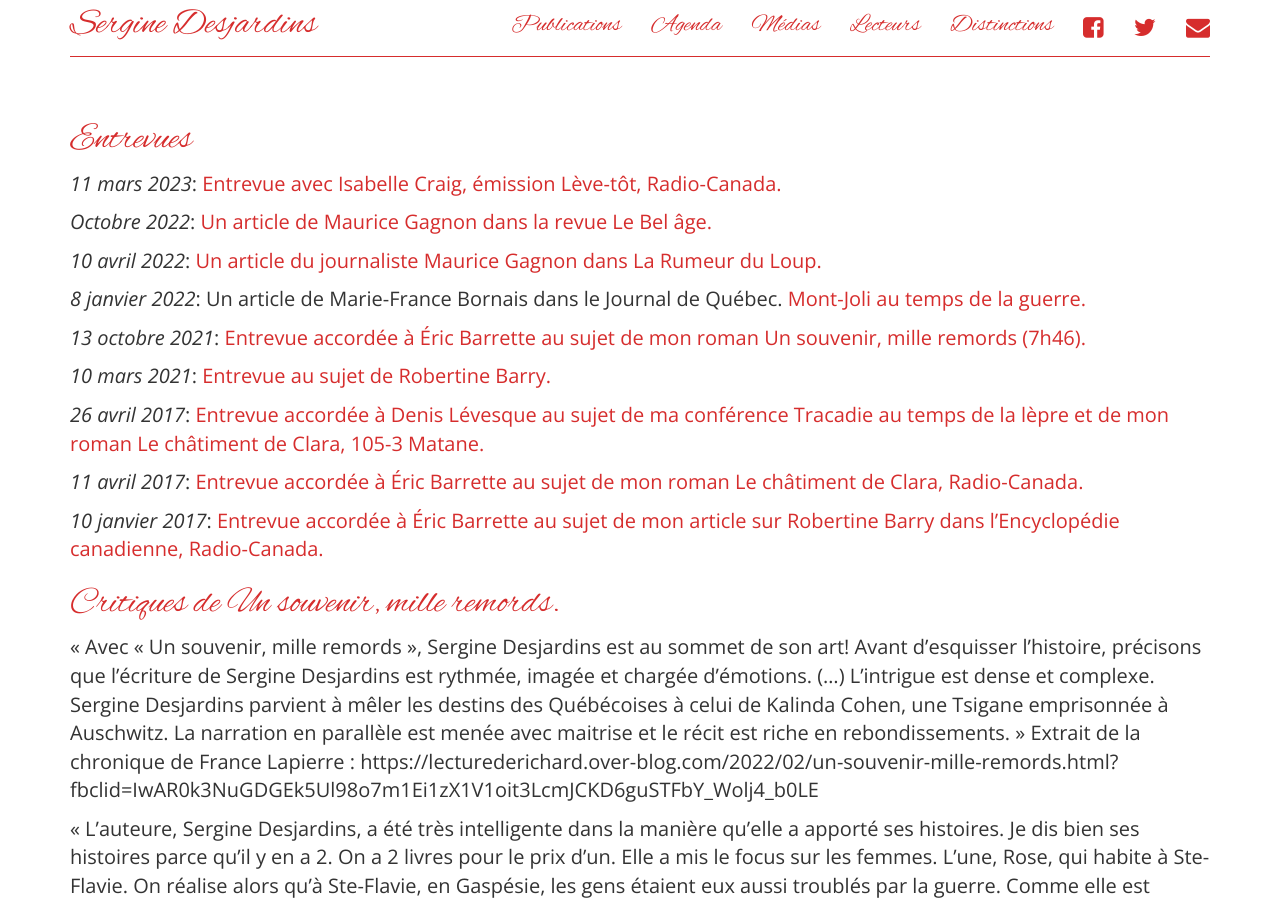
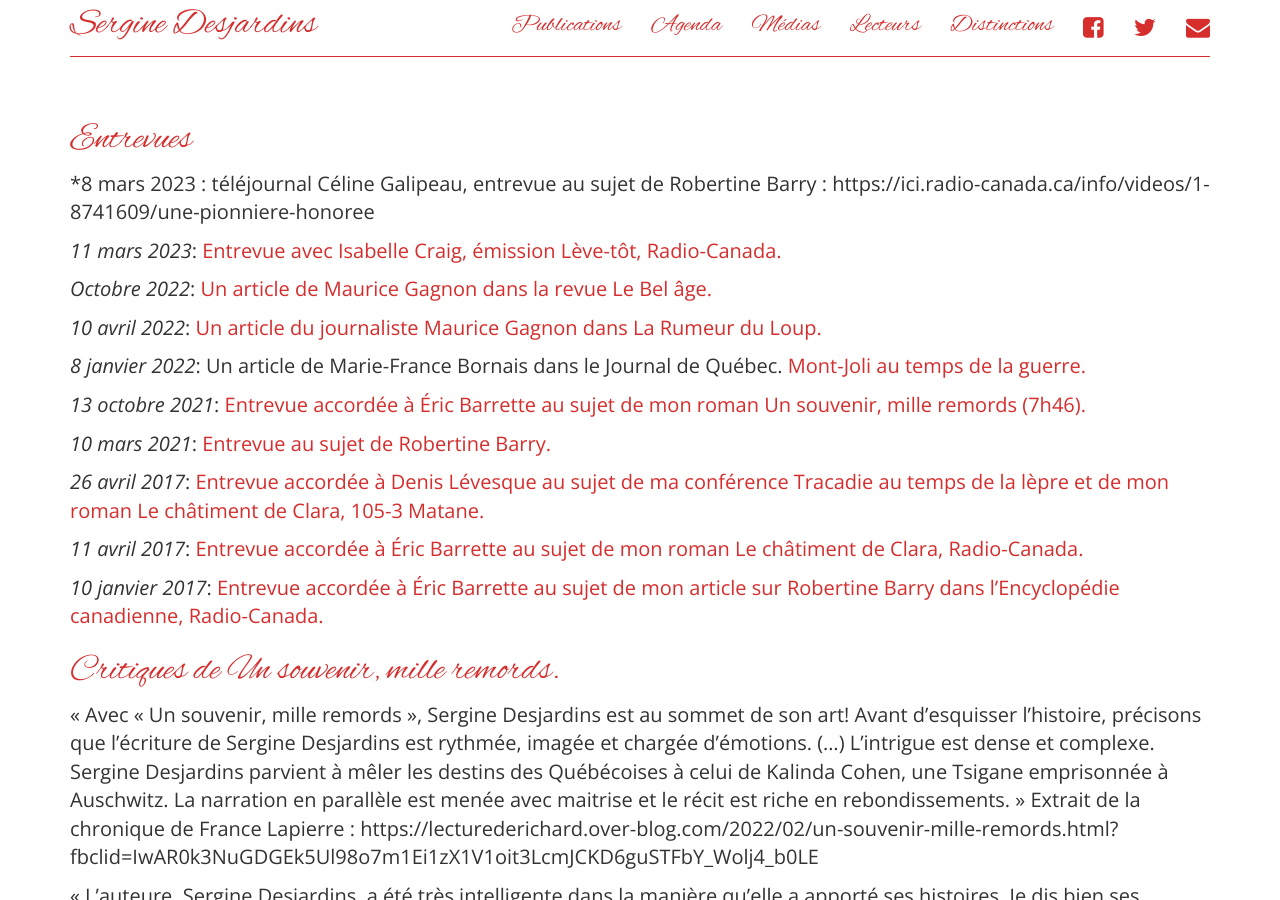
Before and after one commit to serginedesjardins/serginedesjardins.github.io, a Jekyll site: the page built from medias.md, in a window 1280 px wide and 900 px high. Built offline with Jekyll 4.4.1, drawn with Linux system fonts in a browser that asks for light colours; nearby versions of some CDN libraries.

Commit message:
Update medias.md Téléjournal Céline Galipeau

```diff
--- a/medias.md
+++ b/medias.md
@@ -5,6 +5,8 @@
 ---
 
 # Entrevues
+
+*8 mars 2023 :  téléjournal Céline Galipeau, entrevue au sujet de Robertine Barry : https://ici.radio-canada.ca/info/videos/1-8741609/une-pionniere-honoree
 
 *11 mars 2023*: [Entrevue avec Isabelle Craig, émission Lève-tôt, Radio-Canada.](https://sergine-desjardins.com/files/2023-03-11-Isabelle-Craig.mp3)
 
```
